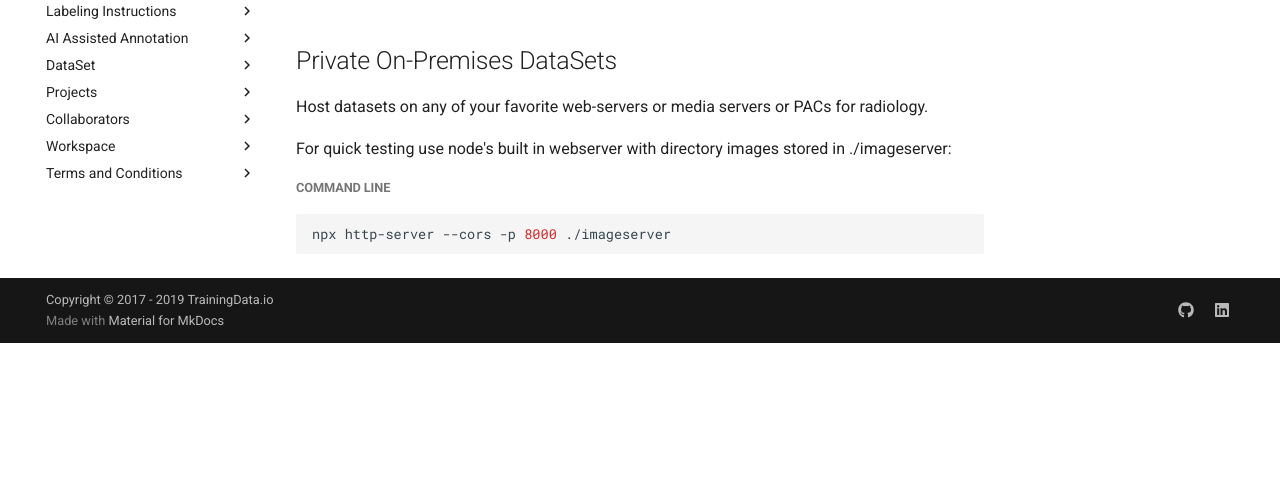
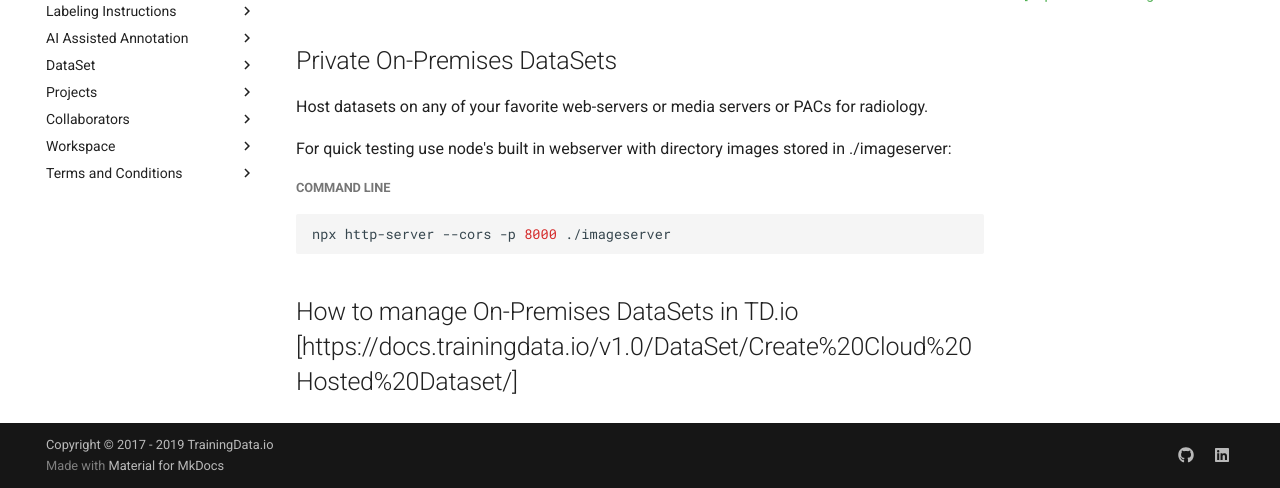
Before and after one commit to trainingdata/AIAssistedImageVideoLabelling, an MkDocs documentation site: the page built from docs/v1.0/Premises Infrastructure/Docker And VPN.md, in a window 1280 px wide and 900 px high, scrolled down 2546 px, cut to the strip 412-900 px from the top of the window. Built offline with MkDocs 1.6.1 and Material for MkDocs 9.7.7, drawn with Linux system fonts in a browser that asks for light colours; comment, search, counter and statistics services are not loaded; before the commit the page ends 3301 px from its top, so only the background shows below that; some of the changed text lies outside the part shown.

Commit message:
Update Docker And VPN.md

````diff
--- a/docs/v1.0/Premises Infrastructure/Docker And VPN.md
+++ b/docs/v1.0/Premises Infrastructure/Docker And VPN.md
@@ -1,6 +1,4 @@
 # On Premises Infrastructure
-
-
 
 ## Docker and VPN for Secure Training Data
 
@@ -78,3 +76,5 @@
 ```shell
 npx http-server --cors -p 8000 ./imageserver
 ```
+
+## How to manage On-Premises DataSets in TD.io [https://docs.trainingdata.io/v1.0/DataSet/Create%20Cloud%20Hosted%20Dataset/]
````
